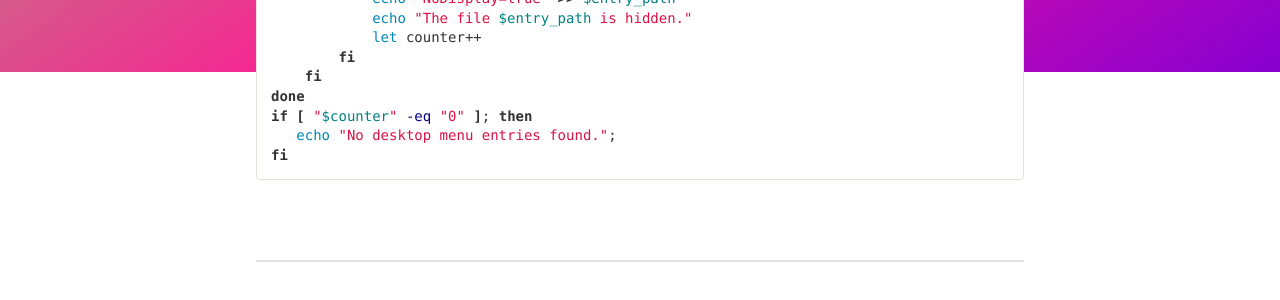
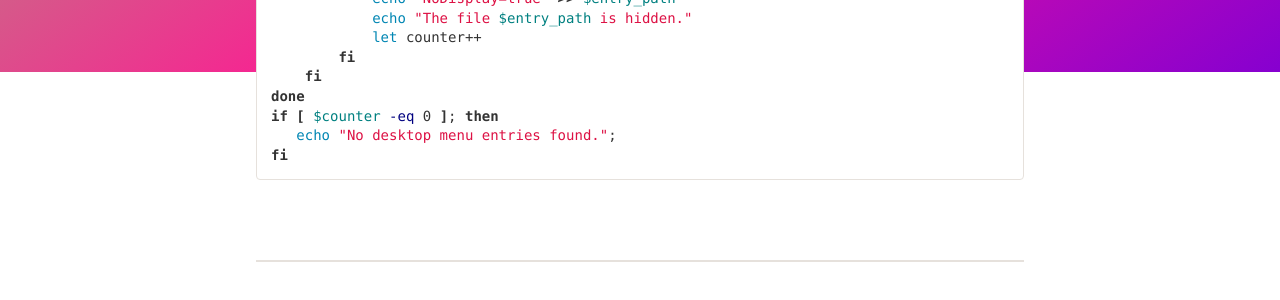
Before and after one commit to andreipall/andreipall.github.io, a Jekyll site: the page built from _posts/2023-09-09-bash-script-to-hide-the-linux-desktop-menu-entries.markdown, in a window 1280 px wide. Shown: the part 828-1128 px from the top of the page. Built offline with Jekyll 4.4.1, drawn with Linux system fonts in a browser that asks for light colours; comment, search, counter and statistics services are not loaded.

```diff
--- a/_posts/2023-09-09-bash-script-to-hide-the-linux-desktop-menu-entries.markdown
+++ b/_posts/2023-09-09-bash-script-to-hide-the-linux-desktop-menu-entries.markdown
@@ -29,7 +29,7 @@ do
         fi
     fi
 done
-if [ "$counter" -eq "0" ]; then
+if [ $counter -eq 0 ]; then
    echo "No desktop menu entries found.";
 fi
 {% endhighlight %}
```
